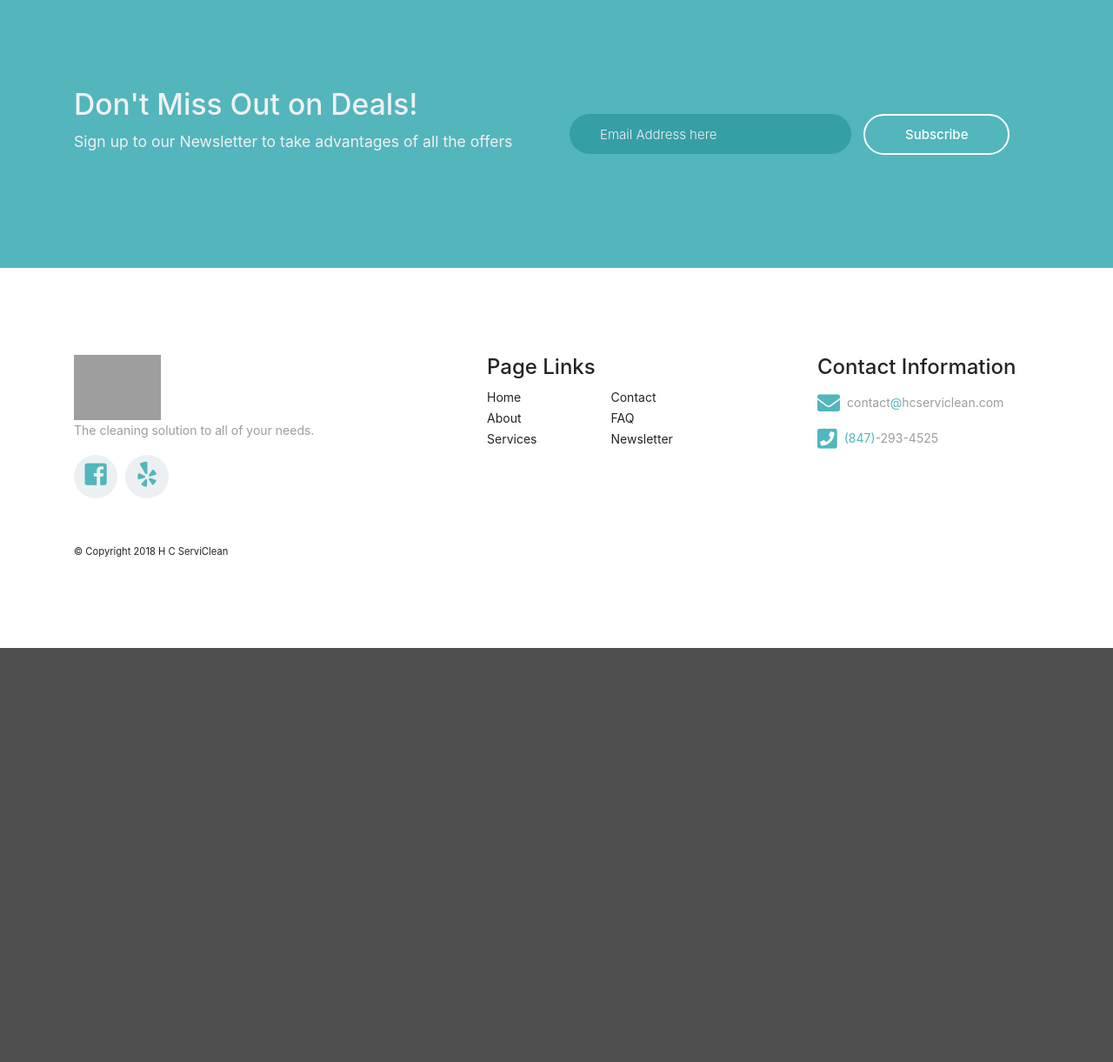
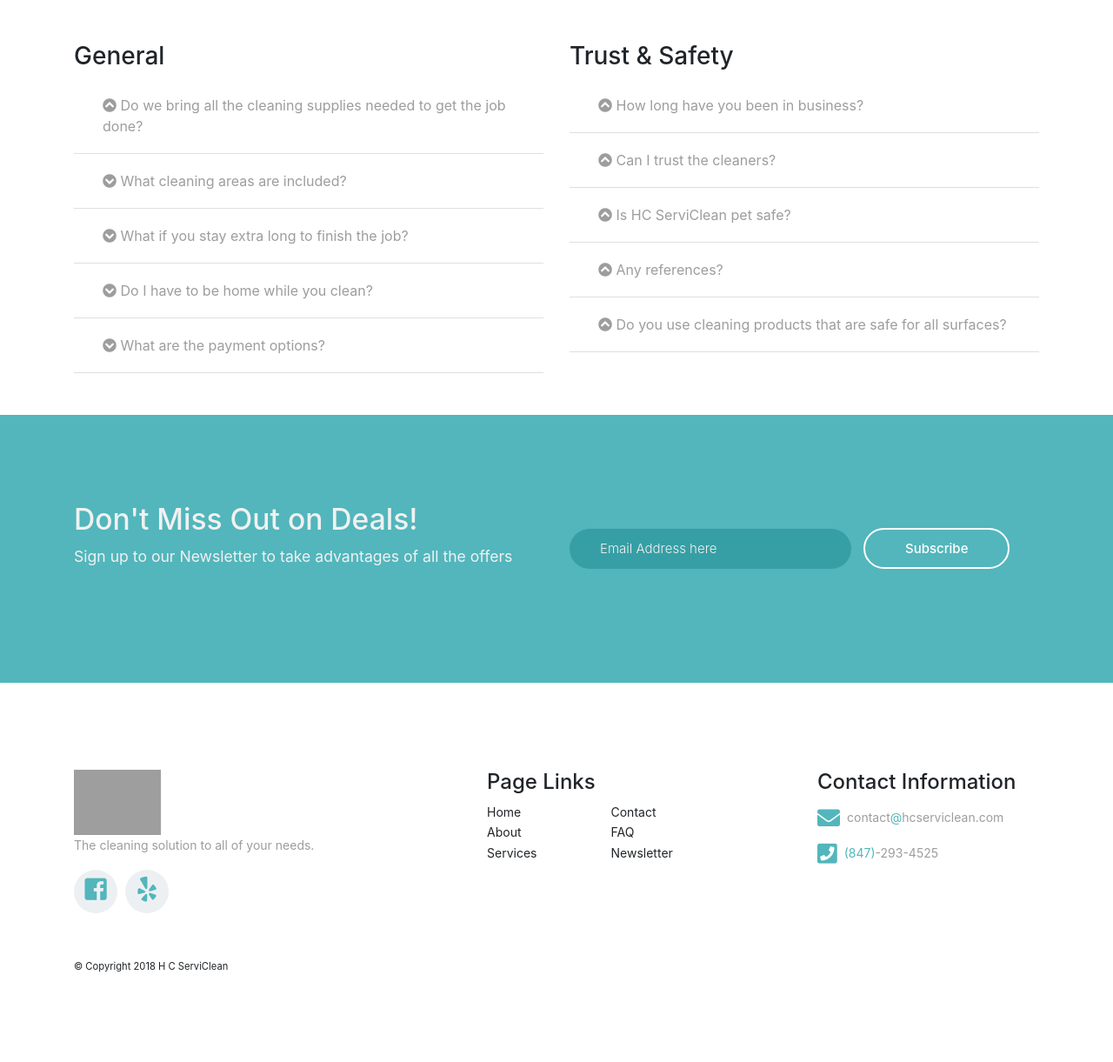
Before and after one commit to cahuizar/HCServiclean, a PHP site: page / in a window 1280 px wide. Shown: the part 800-2021 px from the top of the page at 87% size. Before the commit the page ends 1545 px from the top, so only its background shows below. Run offline with PHP 8.4, Linux system fonts and the light colour scheme; some libraries are stand-ins or nearby versions; grey boxes are pictures that could not be loaded.

Commit message:
FAQ added

```diff
--- a/css/style.css
+++ b/css/style.css
@@ -61,7 +61,7 @@ a, button {
 }
 
 .logo-div {
-	flex-shrink 0;
+	flex-shrink: 0;
 }
 
 img {
@@ -191,6 +191,34 @@ input:focus, button:focus {
 	margin-bottom: 30px;
 }
 
+.card {
+	border: 0 !important;
+}
+
+.card-header {
+	background-color: white;
+}
+
+.btn-link {
+	text-decoration: none !important;
+	color: #9d9d9d;
+	white-space: initial !important;
+	text-align: left;
+}
+
+.btn-link:hover {
+	text-decoration: none !important;
+	color: #52b6bc !important;
+}
+
+[data-toggle="collapse"] .fas:before {
+	content: "\f139";
+  }
+
+  [data-toggle="collapse"].collapsed .fas:before {
+	content: "\f13a";
+  }
+
 footer {
 	margin-top: 100px;
 	margin-bottom: 100px;
@@ -284,4 +312,5 @@ footer .contact-val .link {
 	.dont-miss-out button {
 		margin-top: 30px;
 	}
+
 }
--- a/index.html
+++ b/index.html
@@ -79,6 +79,164 @@
 				</div>
 			</div>
 		</div>
+
+		<div class="container scroll mt-5 mb-5">
+			<div class="row">
+				<div class="col-12 col-md-6">
+					<h3>General</h3>
+					<div id="accordion" class="mobile-spacing-5">
+						<div class="card">
+							<div class="card-header" id="headingOne">
+								<h5 class="mb-0">
+									<button class="btn btn-link" data-toggle="collapse" data-target="#collapseOne" aria-expanded="false" aria-controls="collapseOne">
+										<i class="fas fa-plus"></i> Do we bring all the cleaning supplies needed to get the job done?
+									</button>
+								</h5>
+							</div>
+
+							<div id="collapseOne" class="collapse" aria-labelledby="headingOne" data-parent="#accordion">
+								<div class="card-body">
+									H C ServiClean provides products to give your home a great clean such as: mop, vacuum and bucket. For personal preference, please note that we are willing to use any products you may provide us.
+								</div>
+							</div>
+						</div>
+						<div class="card">
+							<div class="card-header" id="headingTwo">
+								<h5 class="mb-0">
+									<button class="btn btn-link collapsed" data-toggle="collapse" data-target="#collapseTwo" aria-expanded="false" aria-controls="collapseTwo">
+										<i class="fas fa-plus"></i> What cleaning areas are included?
+									</button>
+								</h5>
+							</div>
+							<div id="collapseTwo" class="collapse" aria-labelledby="headingTwo" data-parent="#accordion">
+								<div class="card-body">
+									Bedrooms, bathrooms, living rooms, kitchen and if you would like any "Extras" please be sure to select them when you schedule for the free consultation.
+								</div>
+							</div>
+						</div>
+						<div class="card">
+							<div class="card-header" id="headingThree">
+								<h5 class="mb-0">
+									<button class="btn btn-link collapsed" data-toggle="collapse" data-target="#collapseThree" aria-expanded="false" aria-controls="collapseThree">
+										<i class="fas fa-plus"></i> What if you stay extra long to finish the job?
+									</button>
+								</h5>
+							</div>
+							<div id="collapseThree" class="collapse" aria-labelledby="headingThree" data-parent="#accordion">
+								<div class="card-body">
+									Unlike others, H C ServiClean has a service quote, not a time quote. Which means that the cleaners will stay until they get all that's needed done.
+								</div>
+							</div>
+						</div>
+						<div class="card">
+							<div class="card-header" id="headingFour">
+								<h5 class="mb-0">
+									<button class="btn btn-link collapsed" data-toggle="collapse" data-target="#collapseFour" aria-expanded="false" aria-controls="collapseFour">
+										<i class="fas fa-plus"></i> Do I have to be home while you clean?
+									</button>
+								</h5>
+							</div>
+							<div id="collapseFour" class="collapse" aria-labelledby="headingFour" data-parent="#accordion">
+								<div class="card-body">
+									You do not have to be home for your clean as long as your cleaner has proper directions for entering and exiting your home.
+								</div>
+							</div>
+						</div>
+						<div class="card">
+							<div class="card-header" id="headingSix">
+								<h5 class="mb-0">
+									<button class="btn btn-link collapsed" data-toggle="collapse" data-target="#collapseSix" aria-expanded="false" aria-controls="collapseSix">
+										<i class="fas fa-plus"></i> What are the payment options?
+									</button>
+								</h5>
+							</div>
+							<div id="collapseSix" class="collapse" aria-labelledby="headingSix" data-parent="#accordion">
+								<div class="card-body">
+									At the moment we accept cash and checks.
+								</div>
+							</div>
+						</div>
+					</div>
+				</div>
+				<div class="col-12 col-md-6">
+					<h3>Trust & Safety</h3>
+					<div id="accordion2">
+						<div class="card">
+							<div class="card-header" id="headingSeven">
+								<h5 class="mb-0">
+									<button class="btn btn-link" data-toggle="collapse" data-target="#collapseSeven" aria-expanded="false" aria-controls="collapseSeven">
+										<i class="fas fa-plus"></i> How long have you been in business?
+									</button>
+								</h5>
+							</div>
+							<div id="collapseSeven" class="collapse" aria-labelledby="headingSeven" data-parent="#accordion2">
+								<div class="card-body">
+									The company is new, but we have been cleaning homes in Indiana for over <span id="yearsWorking">5</span> years.
+								</div>
+							</div>
+						</div>
+						<div class="card">
+							<div class="card-header" id="headingEight">
+								<h5 class="mb-0">
+									<button class="btn btn-link" data-toggle="collapse" data-target="#collapseEight" aria-expanded="false" aria-controls="collapseEight">
+										<i class="fas fa-plus"></i> Can I trust the cleaners?
+									</button>
+								</h5>
+							</div>
+							<div id="collapseEight" class="collapse" aria-labelledby="headingEight" data-parent="#accordion2">
+								<div class="card-body">
+									The company is new, but we have been cleaning homes in Indiana for over 5 years.
+								</div>
+							</div>
+						</div>
+						<div class="card">
+							<div class="card-header" id="headingNine">
+								<h5 class="mb-0">
+									<button class="btn btn-link" data-toggle="collapse" data-target="#collapseNine" aria-expanded="false" aria-controls="collapseNine">
+										<i class="fas fa-plus"></i> Is HC ServiClean pet safe?
+									</button>
+								</h5>
+							</div>
+							<div id="collapseNine" class="collapse" aria-labelledby="headingNine" data-parent="#accordion2">
+								<div class="card-body">
+									We love animals, but they don't always love us. If you think your pet may become overly anxious while we are there, please make temporary arrangements while we are in your home. Feel free to tell us any pet instructions.
+								</div>
+							</div>
+						</div>
+						<div class="card">
+							<div class="card-header" id="headingTen">
+								<h5 class="mb-0">
+									<button class="btn btn-link" data-toggle="collapse" data-target="#collapseTen" aria-expanded="false" aria-controls="collapseTen">
+										<i class="fas fa-plus"></i> Any references?
+									</button>
+								</h5>
+							</div>
+							<div id="collapseTen" class="collapse" aria-labelledby="headingTen" data-parent="#accordion2">
+								<div class="card-body">
+									Yes, we have serviced countless of happy customers. If you'd like to see our references, please read our Yelp reviews or send us and email!
+								</div>
+							</div>
+						</div>
+						<div class="card">
+							<div class="card-header" id="headingEleven">
+								<h5 class="mb-0">
+									<button class="btn btn-link" data-toggle="collapse" data-target="#collapseEleven" aria-expanded="false" aria-controls="collapseEleven">
+										<i class="fas fa-plus"></i> Do you use cleaning products that are safe for all surfaces?
+									</button>
+								</h5>
+							</div>
+							<div id="collapseEleven" class="collapse" aria-labelledby="headingEleven" data-parent="#accordion2">
+								<div class="card-body">
+									All of our cleaners and maids are trained to use products that are safe for all surfaces, including: stainless steel, tiles, glass, wood, etc.
+								</div>
+							</div>
+						</div>
+					</div>
+				</div>
+			</div>
+		</div>
+
+		<!-- NewsLetter -->
 		<div id="newsletter" class="dont-miss-out">
 			<div class="container">
 				<div class="row scroll">
@@ -146,5 +304,4 @@
 	<script src='https://unpkg.com/scrollreveal/dist/scrollreveal.min.js'></script>
 	<script  src="js/index.js"></script>
 </body>
-
 </html>
--- a/js/index.js
+++ b/js/index.js
@@ -12,6 +12,7 @@ $(document).ready(function(){
   });
 
   $('#copyright-year').html((new Date).getFullYear());
+  $('#yearsWorking').html((new Date).getFullYear() - 2010);
 
 	$("#nav ul li a[href^='#']").on('click', function(e) {
 
```
